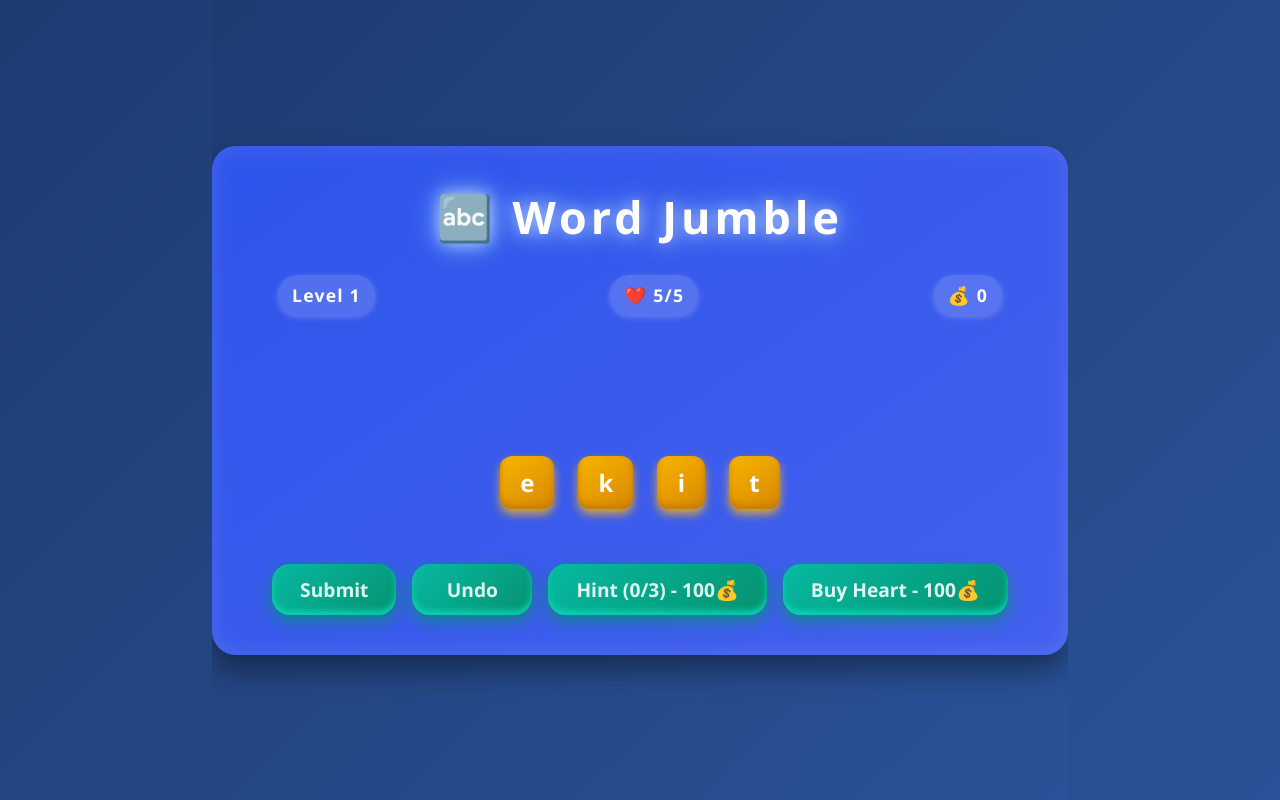
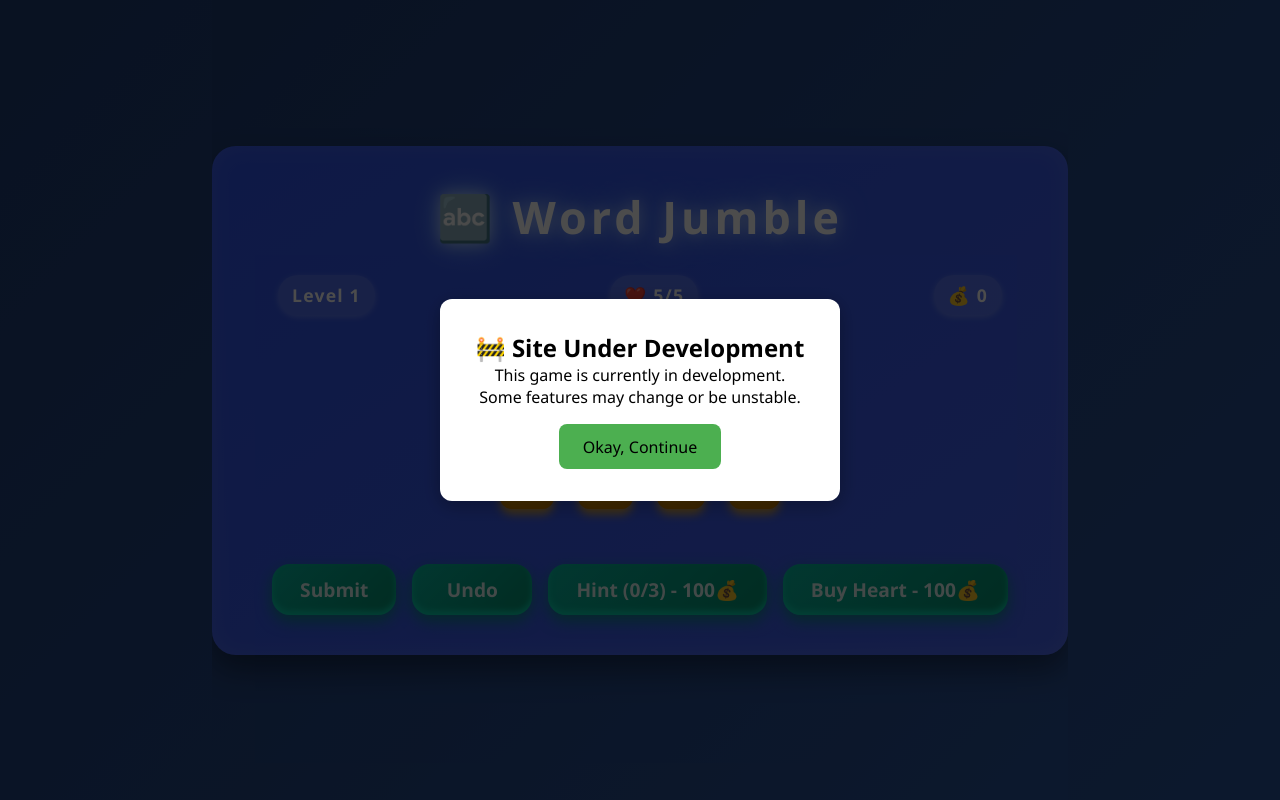
Before and after one commit to ArshadHussain-sk/wordjumble, a React (Vite) app: page / in a window 1280 px wide. Built offline with nearby package versions, Linux system fonts and the light colour scheme.

Commit message:
Add files via upload

```diff
--- a/src/WordPuzzleGame.jsx
+++ b/src/WordPuzzleGame.jsx
@@ -23,6 +23,7 @@ export default function WordPuzzleGame() {
   const lastHeartUsedAtRef = useRef(Number(localStorage.getItem("lastHeartUsedAt")) || null);
   const [randomHintIndex, setRandomHintIndex] = useState(null);
   const [fadeIn, setFadeIn] = useState(true);
+  const [showPopup, setShowPopup] = useState(true); // modal control
 
   // Sounds
   const click = useRef(new Audio(clickSound)).current;
@@ -194,6 +195,19 @@ export default function WordPuzzleGame() {
         ))}
       </div>
 
+
+      {showPopup && (
+  <div className="popup-overlay">
+    <div className="popup-box">
+      <h2>🚧 Site Under Development</h2>
+      <p>This game is currently in development. Some features may change or be unstable.</p>
+      <button onClick={() => setShowPopup(false)} className="popup-button">Okay, Continue</button>
+    </div>
+  </div>
+  )}
+
+
+
       <div className="shuffled-letters">
         {shuffled.map((l, i) => (
           <button
--- a/src/style.css
+++ b/src/style.css
@@ -110,6 +110,59 @@ body, html, #root {
 .guess-letter:hover {
   transform: scale(1.1);
   cursor: default;
+}
+
+.popup-overlay {
+  position: fixed;
+  top: 0;
+  left: 0;
+  right: 0;
+  bottom: 0;
+  background-color: rgba(0, 0, 0, 0.7);
+  z-index: 1000;
+  display: flex;
+  justify-content: center;
+  align-items: center;
+}
+
+.popup-box {
+  background: #fff;
+  padding: 2rem;
+  border-radius: 12px;
+  text-align: center;
+  color: black;
+  font-family: Impact, Haettenschweiler, 'Arial Narrow Bold', sans-serif;
+  width: 80%;
+  max-width: 400px;
+  box-shadow: 0 4px 20px rgba(0, 0, 0, 0.3);
+  animation: popFadeIn 0.4s ease-in-out;
+}
+
+.popup-button {
+  background-color: #4CAF50;
+  color: rgb(0, 0, 0);
+  padding: 0.7rem 1.5rem;
+  font-size: 1rem;
+  border: none;
+  margin-top: 1rem;
+  border-radius: 8px;
+  cursor: pointer;
+  transition: background 0.3s;
+}
+
+.popup-button:hover {
+  background-color: #388e3c;
+}
+
+@keyframes popFadeIn {
+  from {
+    opacity: 0;
+    transform: scale(0.85);
+  }
+  to {
+    opacity: 1;
+    transform: scale(1);
+  }
 }
 
 /* Shuffled Letters Buttons */
```
